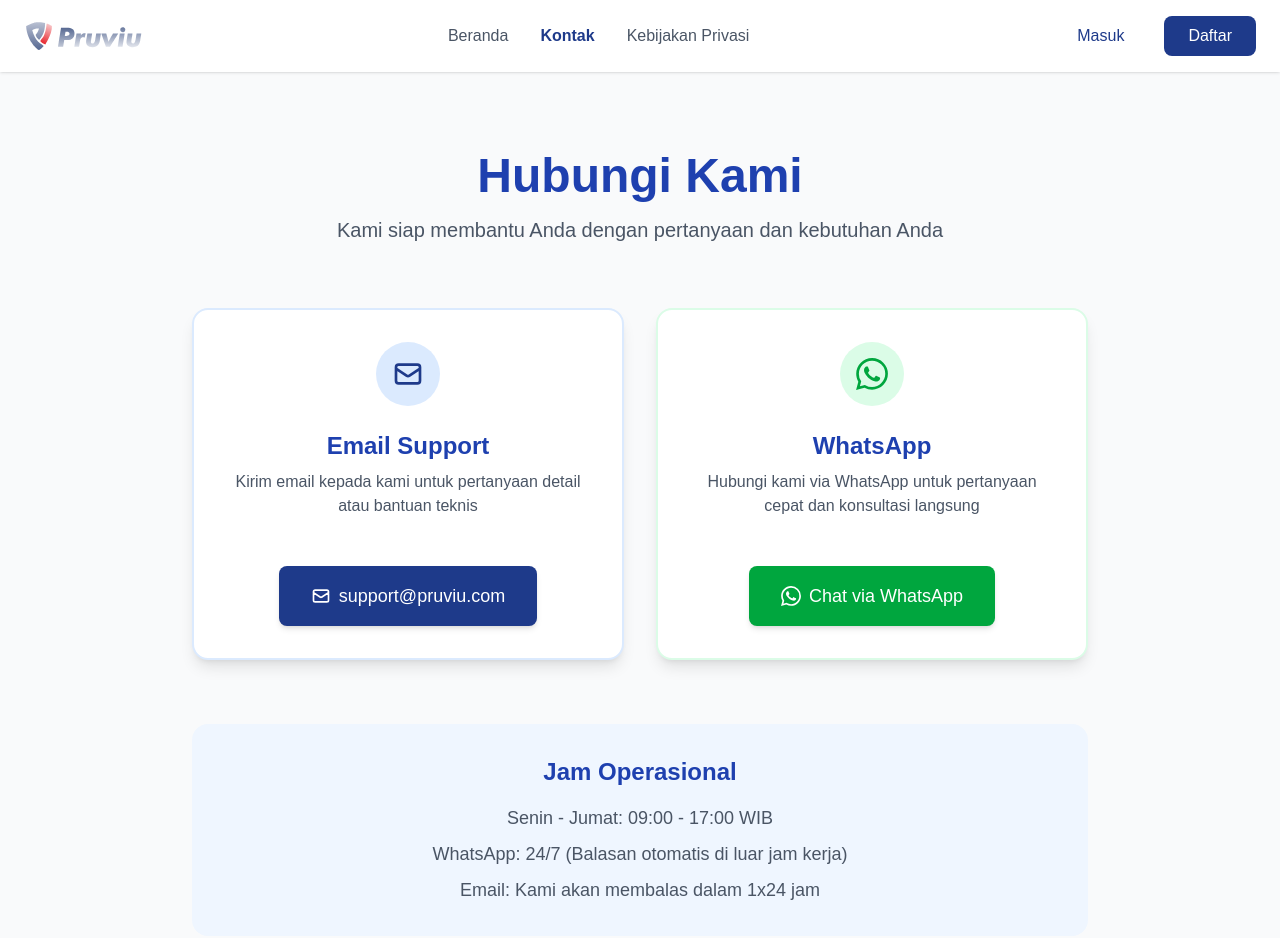
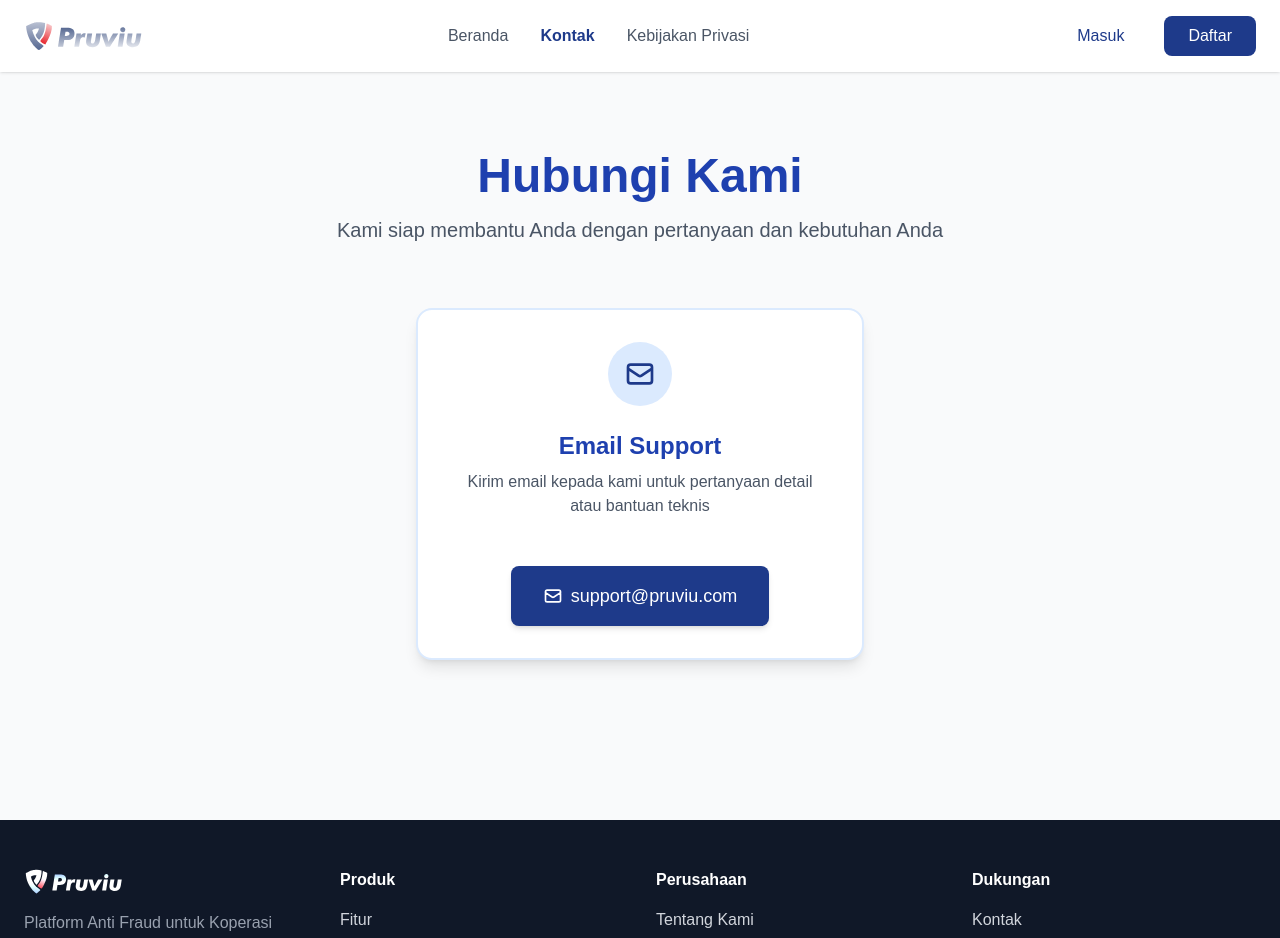
Before and after one commit to Farrrrrrrrrr/pruviu-landingpage, a Next.js app: page /kontak in a window 1280 px wide. Shown: the top 938 px of the page. Built offline with nearby package versions, Linux system fonts and the light colour scheme.

Commit message:
privacy policy better2

```diff
--- a/app/kontak/page.tsx
+++ b/app/kontak/page.tsx
@@ -75,9 +75,9 @@ export default function Kontak() {
             <p className="text-base sm:text-lg md:text-xl text-gray-600">Kami siap membantu Anda dengan pertanyaan dan kebutuhan Anda</p>
           </div>
 
-          <div className="grid grid-cols-1 md:grid-cols-2 gap-6 md:gap-8">
-            {/* Email Support Card */}
-            <div className="bg-white rounded-2xl shadow-lg p-6 md:p-8 hover:shadow-xl transition-shadow border-2 border-blue-100">
+          <div className="flex justify-center">
+            {/* Email Support Card Only */}
+            <div className="bg-white rounded-2xl shadow-lg p-6 md:p-8 hover:shadow-xl transition-shadow border-2 border-blue-100 max-w-md w-full">
               <div className="flex flex-col items-center text-center space-y-4 md:space-y-6">
                 <div className="w-14 h-14 md:w-16 md:h-16 bg-blue-100 rounded-full flex items-center justify-center">
                   <svg className="w-7 h-7 md:w-8 md:h-8 text-navy-600" fill="none" stroke="currentColor" viewBox="0 0 24 24">
@@ -98,42 +98,6 @@ export default function Kontak() {
                   <span className="break-all">support@pruviu.com</span>
                 </a>
               </div>
-            </div>
-
-            {/* WhatsApp Contact Card */}
-            <div className="bg-white rounded-2xl shadow-lg p-6 md:p-8 hover:shadow-xl transition-shadow border-2 border-green-100">
-              <div className="flex flex-col items-center text-center space-y-4 md:space-y-6">
-                <div className="w-14 h-14 md:w-16 md:h-16 bg-green-100 rounded-full flex items-center justify-center">
-                  <svg className="w-7 h-7 md:w-8 md:h-8 text-green-600" fill="currentColor" viewBox="0 0 24 24">
-                    <path d="M17.472 14.382c-.297-.149-1.758-.867-2.03-.967-.273-.099-.471-.148-.67.15-.197.297-.767.966-.94 1.164-.173.199-.347.223-.644.075-.297-.15-1.255-.463-2.39-1.475-.883-.788-1.48-1.761-1.653-2.059-.173-.297-.018-.458.13-.606.134-.133.298-.347.446-.52.149-.174.198-.298.298-.497.099-.198.05-.371-.025-.52-.075-.149-.669-1.612-.916-2.207-.242-.579-.487-.5-.669-.51-.173-.008-.371-.01-.57-.01-.198 0-.52.074-.792.372-.272.297-1.04 1.016-1.04 2.479 0 1.462 1.065 2.875 1.213 3.074.149.198 2.096 3.2 5.077 4.487.709.306 1.262.489 1.694.625.712.227 1.36.195 1.871.118.571-.085 1.758-.719 2.006-1.413.248-.694.248-1.289.173-1.413-.074-.124-.272-.198-.57-.347m-5.421 7.403h-.004a9.87 9.87 0 01-5.031-1.378l-.361-.214-3.741.982.998-3.648-.235-.374a9.86 9.86 0 01-1.51-5.26c.001-5.45 4.436-9.884 9.888-9.884 2.64 0 5.122 1.03 6.988 2.898a9.825 9.825 0 012.893 6.994c-.003 5.45-4.437 9.884-9.885 9.884m8.413-18.297A11.815 11.815 0 0012.05 0C5.495 0 .16 5.335.157 11.892c0 2.096.547 4.142 1.588 5.945L.057 24l6.305-1.654a11.882 11.882 0 005.683 1.448h.005c6.554 0 11.89-5.335 11.893-11.893a11.821 11.821 0 00-3.48-8.413z"/>
-                  </svg>
-                </div>
-                <div>
-                  <h3 className="text-xl md:text-2xl font-bold text-navy-700 mb-2">WhatsApp</h3>
-                  <p className="text-sm md:text-base text-gray-600 mb-4 md:mb-6">Hubungi kami via WhatsApp untuk pertanyaan cepat dan konsultasi langsung</p>
-                </div>
-                <a
-                  href="https://wa.me/6281234567890?text=Halo%20Pruviu,%20saya%20ingin%20bertanya%20mengenai%20layanan%20Anda"
-                  target="_blank"
-                  rel="noopener noreferrer"
-                  className="inline-flex items-center space-x-2 px-6 md:px-8 py-3 md:py-4 bg-green-600 text-white rounded-lg hover:bg-green-700 transition-colors font-medium text-base md:text-lg shadow-md w-full md:w-auto justify-center"
-                >
-                  <svg className="w-4 h-4 md:w-5 md:h-5" fill="currentColor" viewBox="0 0 24 24">
-                    <path d="M17.472 14.382c-.297-.149-1.758-.867-2.03-.967-.273-.099-.471-.148-.67.15-.197.297-.767.966-.94 1.164-.173.199-.347.223-.644.075-.297-.15-1.255-.463-2.39-1.475-.883-.788-1.48-1.761-1.653-2.059-.173-.297-.018-.458.13-.606.134-.133.298-.347.446-.52.149-.174.198-.298.298-.497.099-.198.05-.371-.025-.52-.075-.149-.669-1.612-.916-2.207-.242-.579-.487-.5-.669-.51-.173-.008-.371-.01-.57-.01-.198 0-.52.074-.792.372-.272.297-1.04 1.016-1.04 2.479 0 1.462 1.065 2.875 1.213 3.074.149.198 2.096 3.2 5.077 4.487.709.306 1.262.489 1.694.625.712.227 1.36.195 1.871.118.571-.085 1.758-.719 2.006-1.413.248-.694.248-1.289.173-1.413-.074-.124-.272-.198-.57-.347m-5.421 7.403h-.004a9.87 9.87 0 01-5.031-1.378l-.361-.214-3.741.982.998-3.648-.235-.374a9.86 9.86 0 01-1.51-5.26c.001-5.45 4.436-9.884 9.888-9.884 2.64 0 5.122 1.03 6.988 2.898a9.825 9.825 0 012.893 6.994c-.003 5.45-4.437 9.884-9.885 9.884m8.413-18.297A11.815 11.815 0 0012.05 0C5.495 0 .16 5.335.157 11.892c0 2.096.547 4.142 1.588 5.945L.057 24l6.305-1.654a11.882 11.882 0 005.683 1.448h.005c6.554 0 11.89-5.335 11.893-11.893a11.821 11.821 0 00-3.48-8.413z"/>
-                  </svg>
-                  <span>Chat via WhatsApp</span>
-                </a>
-              </div>
-            </div>
-          </div>
-
-          {/* Additional Info */}
-          <div className="mt-16 text-center bg-blue-50 rounded-2xl p-8">
-            <h3 className="text-2xl font-bold text-navy-700 mb-4">Jam Operasional</h3>
-            <div className="space-y-2 text-gray-600">
-              <p className="text-lg">Senin - Jumat: 09:00 - 17:00 WIB</p>
-              <p className="text-lg">WhatsApp: 24/7 (Balasan otomatis di luar jam kerja)</p>
-              <p className="text-lg">Email: Kami akan membalas dalam 1x24 jam</p>
             </div>
           </div>
         </div>
```
